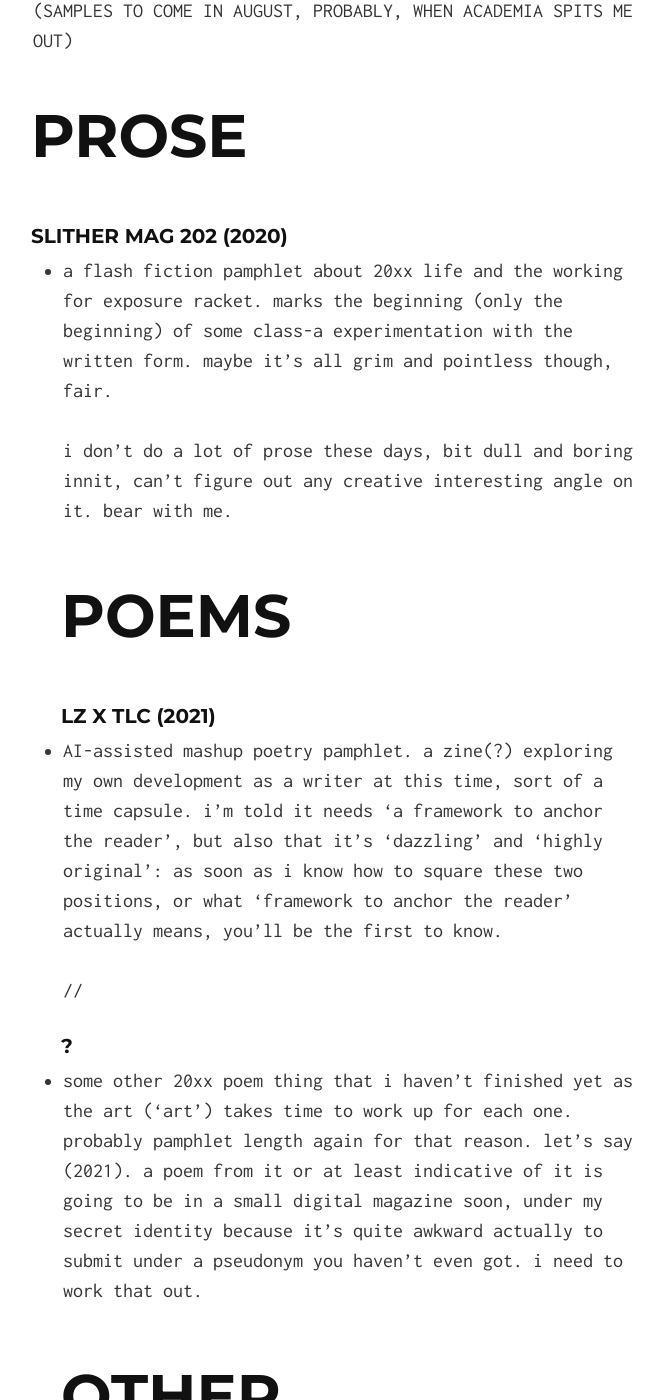
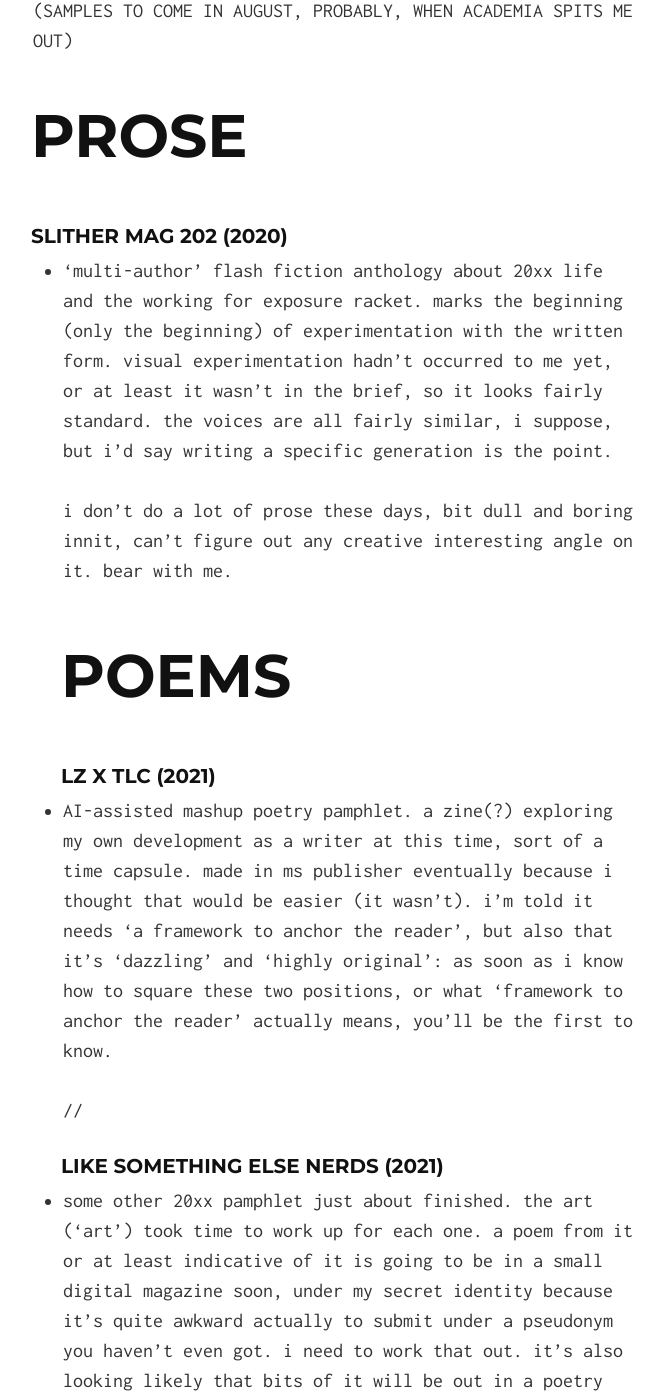
Before and after one commit to draftpost0/draftpost0.github.io, a Jekyll site: the page built from index.md, in a window 1280 px wide and 1400 px high, scrolled down 1569 px. Shown: the whole window, without its empty margins (307-971 px from the left). Built offline with Jekyll 4.4.1, drawn with Linux system fonts in a browser that asks for light colours; nearby versions of some CDN libraries; some of the changed text lies outside the part shown.

Commit message:
LSEN done, additional self effacement
heaving out the wank

```diff
--- a/index.md
+++ b/index.md
@@ -16,7 +16,7 @@
 <br>
 # PROSE
 ### SLITHER MAG 202 (2020)
-- a flash fiction pamphlet about 20xx life and the working for exposure racket. marks the beginning (only the beginning) of some class-a experimentation with the written form. maybe it's all grim and pointless though, fair.
+- 'multi-author' flash fiction anthology about 20xx life and the working for exposure racket. marks the beginning (only the beginning) of experimentation with the written form. visual experimentation hadn't occurred to me yet, or at least it wasn't in the brief, so it looks fairly standard. the voices are all fairly similar, i suppose, but i'd say writing a specific generation is the point.
 <br>
 <br>
 i don't do a lot of prose these days, bit dull and boring innit, can't figure out any creative interesting angle on it. bear with me.
@@ -25,32 +25,31 @@
 <br>
 # POEMS
 ### LZ X TLC (2021)
-- AI-assisted mashup poetry pamphlet. a zine(?) exploring my own development as a writer at this time, sort of a time capsule. i'm told it needs 'a framework to anchor the reader', but also that it's 'dazzling' and 'highly original': as soon as i know how to square these two positions, or what 'framework to anchor the reader' actually means, you'll be the first to know.
+- AI-assisted mashup poetry pamphlet. a zine(?) exploring my own development as a writer at this time, sort of a time capsule. made in ms publisher eventually because i thought that would be easier (it wasn't). i'm told it needs 'a framework to anchor the reader', but also that it's 'dazzling' and 'highly original': as soon as i know how to square these two positions, or what 'framework to anchor the reader' actually means, you'll be the first to know.
 <br>
 <br>
 //
 <br>
-### ?
-- some other 20xx poem thing that i haven't finished yet as the art ('art') takes time to work up for each one. probably pamphlet length again for that reason. let's say (2021). a poem from it or at least indicative of it is going to be in a small digital magazine soon, under my secret identity because it's quite awkward actually to submit under a pseudonym you haven't even got. i need to work that out.
+### LIKE SOMETHING ELSE NERDS (2021)
+- some other 20xx pamphlet just about finished. the art ('art') took time to work up for each one. a poem from it or at least indicative of it is going to be in a small digital magazine soon, under my secret identity because it's quite awkward actually to submit under a pseudonym you haven't even got. i need to work that out. it's also looking likely that bits of it will be out in a poetry press annual in december. if you're here from that, hello.
 <br>
 <br>
 <br>
 # OTHER
 ### SUPER POPULAR (2021)
 - twine prose + poem stream of consciousness thing about a trapped 20xx trans woman. i'm told there's 'humour', 'surreality' and 'angst'. it's kind of broken because twine is a piece of shit so remaking it is high on my to do list, but it's playable enough, good apparently, and writing for video games is something i want to do so it's useful to stick this in even though it's more 'interactive story' than 'game'. roll up.
-
+<br>
 <br>
 trying to write stage plays and animated / live action tv scripts and sitcoms but they're not good. bulk of what i have is from pyrotechnics era and what isn't is either not the standard i want to achieve or a dangled carrot by a production company saying they can get them made so i don't want to fuck that up posting them online. let's say i'm working on all that. the entertainment industry is stupid. i drift away in hope. never journalism. fuck that.
 <br>
+<br>
+---
+current interest: a short story and a novel, maybe, a bit more removed from reality or at least within an actual definable genre. there's only so much realism you can take before cutting off the oxygen supply to your own brain. keep coming up with good ideas then realising hard-hitting clinical depression is not a side effect of comedy and i shouldn't do it. so right now what all this is is an isolated experiment. all of this is influenced by seeing a tweet in the last five minutes, by the way. burn the portfolio down.
 
----
-current interest: fuck all. it *was* conceptual poems, and this kind of existential word salad stuff, and i *was* enjoying the ginsberg-shaped hole that other people seem to enjoy that i fit into. not enough to pay me, natch. but now i kind of want to return to my old whimsical pyrotechnics self, even if nobody but me really liked it. there's only so much realism you can take before cutting off the oxygen supply to your own brain. keep coming up with good ideas then realising hard-hitting clinical depression is not a side effect of comedy and i shouldn't do it. so right now what all this is is an isolated experiment. all of this is influenced by seeing a tweet in the last five minutes, by the way. burn the portfolio down.
+kicking about an idea for a tv series but i'm well over the sheer effort it takes to come up with three to six hours of television only to receive negligible interest. you can't really publish or broadcast pyrotechnics can you. can't really post the scripts i have written right now as they're either not good or in dev hell somewhere. the longer something i've written is, the harder i find assessing its quality.
 
 it would obviously be very nice to be commissioned to do whimsy via e-mail but i will settle for being contacted by like-minded people with nice things to say.
 
-dunno what next. maybe an actual story of length with narrative structure and words in a normal order to send off to a magazine, although i can't plot for shit. kicking about an idea for a tv series but i'm well over killing myself to come up with three to six hours of television only to receive negligible interest. you can't really publish or broadcast pyrotechnics can you.
-
 **thank you.**
-
 ---
 <a href="https://github.com/chibicode/solo" class="github-corner"><svg width="80" height="80" viewBox="0 0 250 250" style="fill:#151513; color:#fff; position: absolute; top: 0; border: 0; right: 0;"><path d="M0,0 L115,115 L130,115 L142,142 L250,250 L250,0 Z"></path><path d="M128.3,109.0 C113.8,99.7 119.0,89.6 119.0,89.6 C122.0,82.7 120.5,78.6 120.5,78.6 C119.2,72.0 123.4,76.3 123.4,76.3 C127.3,80.9 125.5,87.3 125.5,87.3 C122.9,97.6 130.6,101.9 134.4,103.2" fill="currentColor" style="transform-origin: 130px 106px;" class="octo-arm"></path><path d="M115.0,115.0 C114.9,115.1 118.7,116.5 119.8,115.4 L133.7,101.6 C136.9,99.2 139.9,98.4 142.2,98.6 C133.8,88.0 127.5,74.4 143.8,58.0 C148.5,53.4 154.0,51.2 159.7,51.0 C160.3,49.4 163.2,43.6 171.4,40.1 C171.4,40.1 176.1,42.5 178.8,56.2 C183.1,58.6 187.2,61.8 190.9,65.4 C194.5,69.0 197.7,73.2 200.1,77.6 C213.8,80.2 216.3,84.9 216.3,84.9 C212.7,93.1 206.9,96.0 205.4,96.6 C205.1,102.4 203.0,107.8 198.3,112.5 C181.9,128.9 168.3,122.5 157.7,114.1 C157.9,116.9 156.7,120.9 152.7,124.9 L141.0,136.5 C139.8,137.7 141.6,141.9 141.8,141.8 Z" fill="currentColor" class="octo-body"></path></svg></a><style>.github-corner:hover .octo-arm{animation:octocat-wave 560ms ease-in-out}@keyframes octocat-wave{0%,100%{transform:rotate(0)}20%,60%{transform:rotate(-25deg)}40%,80%{transform:rotate(10deg)}}@media (max-width:500px){.github-corner:hover .octo-arm{animation:none}.github-corner .octo-arm{animation:octocat-wave 560ms ease-in-out}}</style>
```
